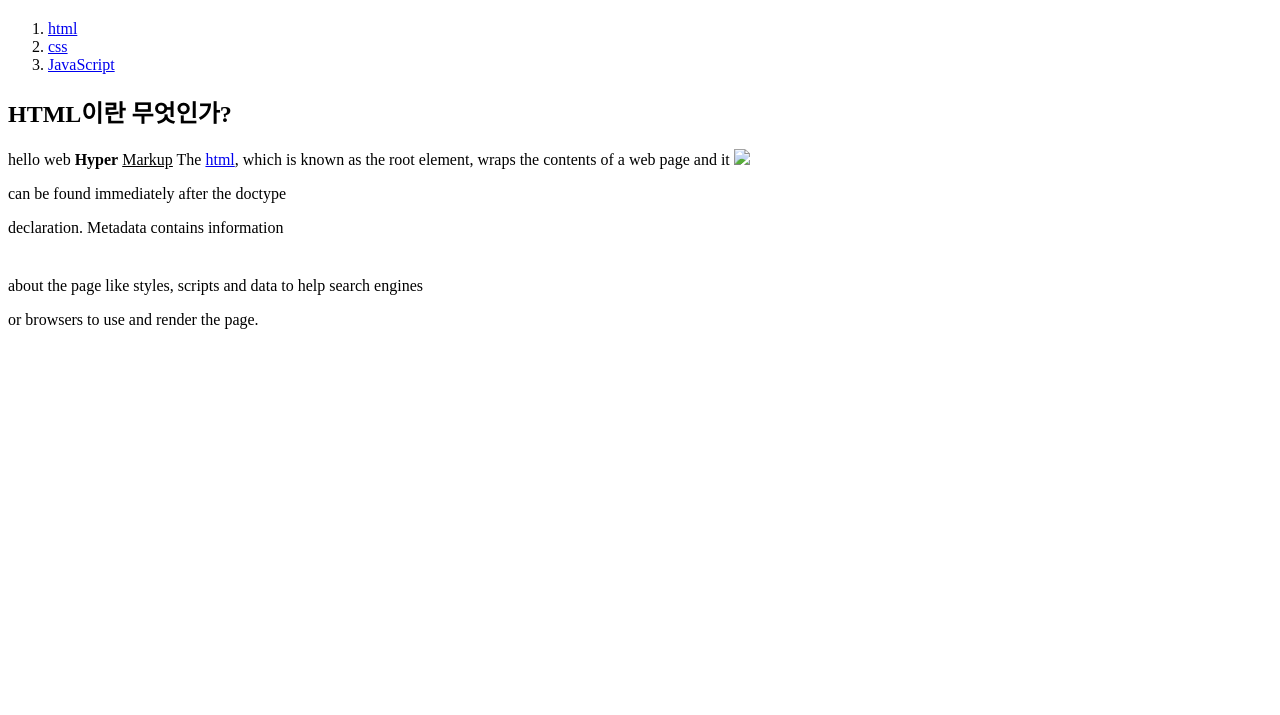
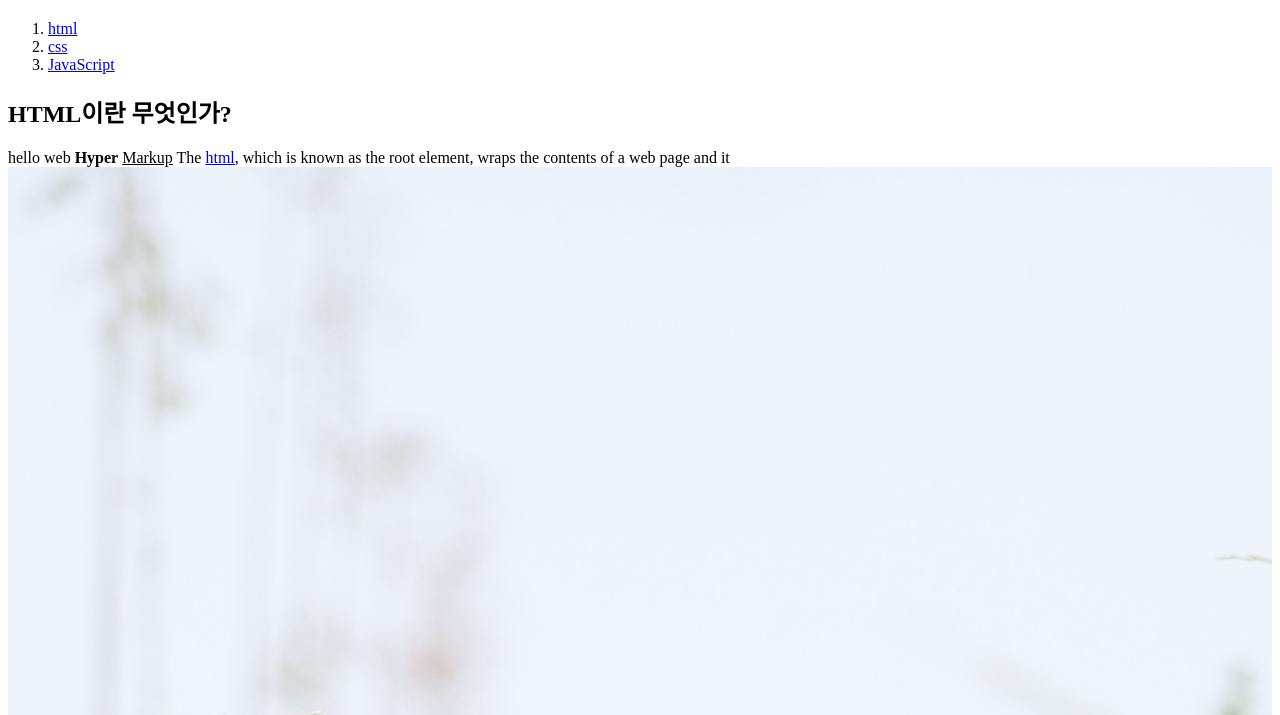
Before and after one commit to yeongjin-Park/web1, a plain HTML site: page 1.html in a window 1280 px wide. Shown: the part 60-775 px from the top of the page. Drawn offline with Linux system fonts and the light colour scheme.

Commit message:
Add files via upload

```diff
--- a/1.html
+++ b/1.html
@@ -18,7 +18,7 @@
   <u>Markup</u>
   The <a href="https://www.w3.org/TR/html52/"target="_blank"title="html5 speicification">html</a>, which is known as the root element,
    wraps the contents of a web page and it
-  <img src="et.jpg" width="100%">
+  <img src="dogs.jpg" width="100%">
    <p>
    can be found immediately after the doctype</p>
    declaration. Metadata contains information
@@ -26,6 +26,6 @@
    to help search engines</p>
 
   or browsers to use and render the page.
-
+https://yeongjin-park.github.io/web1/et.jpg
 </body>
 </html>
```
Also changed, not shown: 2.html (+1 -1 lines), 3.html (+1 -1 lines).
